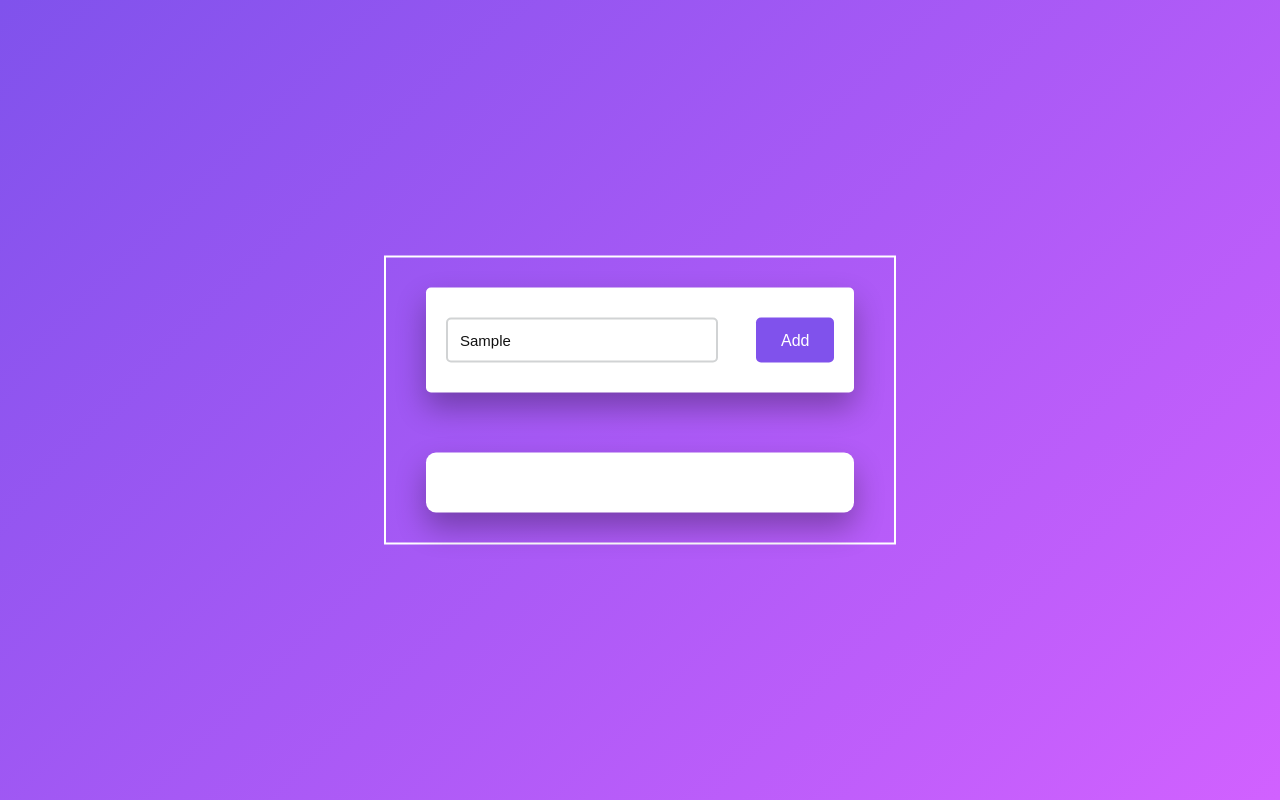
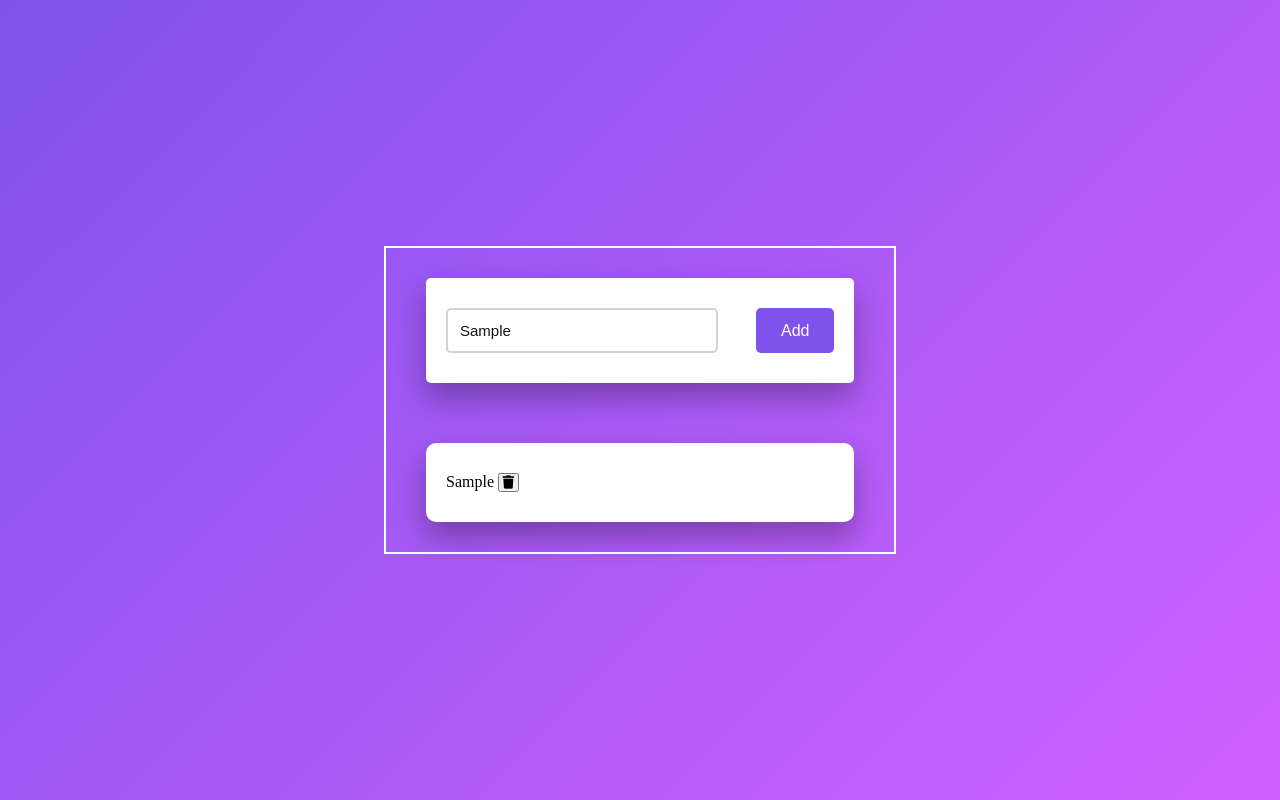
Before and after one commit to Danial2130/ToDoApp, a plain HTML site: page index.html in a window 1280 px wide. Both pictures are taken after typing "Sample" into the empty fields and a click on the button "Add". Drawn offline with Linux system fonts and the light colour scheme.

Commit message:
add new task and icon delete

```diff
--- a/index.html
+++ b/index.html
@@ -11,6 +11,7 @@
     cloudflare.com/ajax/libs/font-awesome/5.15.2/css/all.min.css">
 
     <link rel="stylesheet" href="style.css">
+    <script src="https://kit.fontawesome.com/a73c2449f3.js" crossorigin="anonymous"></script>
 </head>
 <body>
     <div class="container">
--- a/script.js
+++ b/script.js
@@ -2,4 +2,18 @@ document.querySelector('#push').onclick = function (){
     if(document.querySelector('#newtask input').value.length == 0){
         alert("Please Enter a Task")
     }
+
+else{
+    document.querySelector('#task').innerHTML+= `
+    <div class="task">
+        <span id="taskname">
+            ${document.querySelector('#newtask input').value}
+        </span>
+        <button class="delete">
+            <i class="fa-solid fa-trash"></i>
+        </button>
+    </div>
+    `;
+
+    }
 }
```
